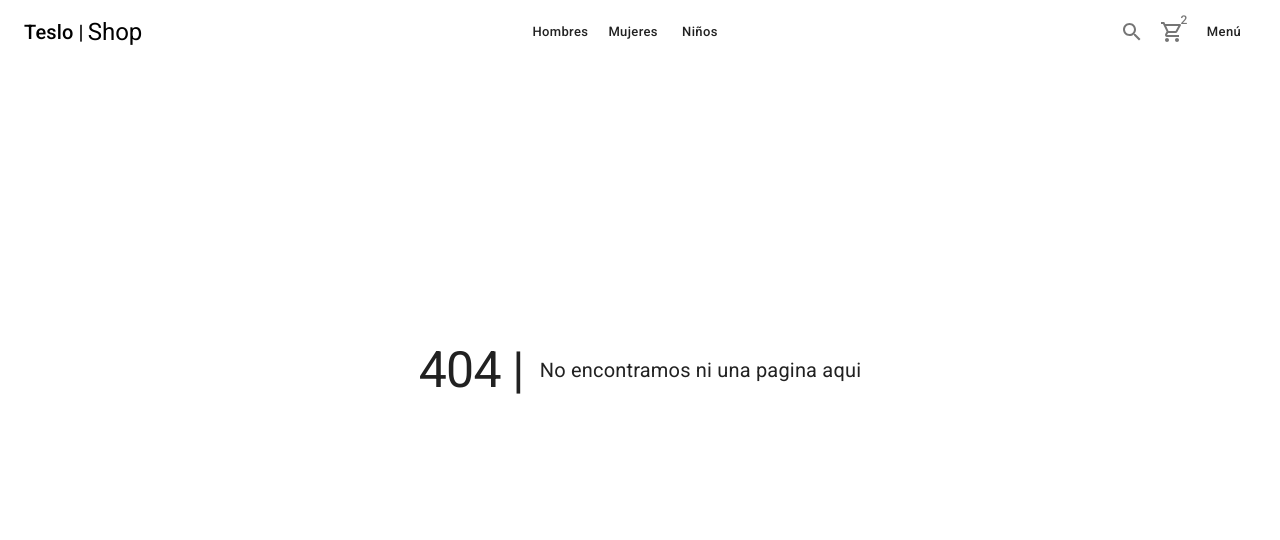
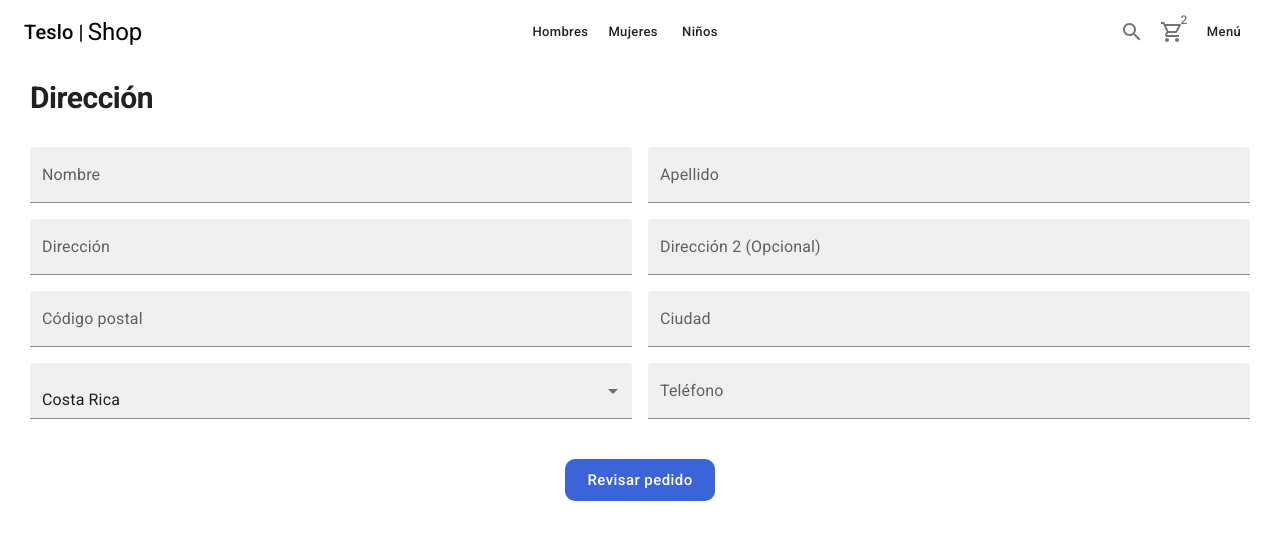
Before and after one commit to DanielHenryL/next-teslo-shop, a Next.js app: page /checkout/address in a window 1280 px wide. Before the commit this address had no page. Shown: the top 540 px of the page. Built offline with nearby package versions, Linux system fonts and the light colour scheme.

Commit message:
Formulario de direccion

```diff
--- /dev/null
+++ b/pages/checkout/address.tsx
@@ -0,0 +1,54 @@
+import { ShopLayout } from '@/components/layouts'
+import { Box, Button, FormControl, Grid, InputLabel, MenuItem, Select, TextField, Typography } from '@mui/material'
+
+const address = () => {
+  return (
+    <ShopLayout title={'Direccion'} pageDescription={'Confirmar direccion de usuario'}>
+        <Typography variant='h1' component={'h1'}>Dirección</Typography>
+        <Grid container spacing={2} sx={{ mt:2}}>
+            <Grid item xs={ 12 } sm={ 6 }>
+                <TextField label='Nombre' variant='filled' fullWidth></TextField>
+            </Grid>
+            <Grid item xs={ 12 } sm={ 6 }>
+                <TextField label='Apellido' variant='filled' fullWidth></TextField>
+            </Grid>
+            <Grid item xs={ 12 } sm={ 6 }>
+                <TextField label='Dirección' variant='filled' fullWidth></TextField>
+            </Grid>
+            <Grid item xs={ 12 } sm={ 6 }>
+                <TextField label='Dirección 2 (Opcional)' variant='filled' fullWidth></TextField>
+            </Grid>
+            <Grid item xs={ 12 } sm={ 6 }>
+                <TextField label='Código postal' variant='filled' fullWidth></TextField>
+            </Grid>
+            <Grid item xs={ 12 } sm={ 6 }>
+                <TextField label='Ciudad' variant='filled' fullWidth></TextField>
+            </Grid>
+            <Grid item xs={ 12 } sm={ 6 }>
+                <FormControl fullWidth>
+                    <Select
+                        variant='filled'
+                        label='País'
+                        value={1}
+                    >
+                        <MenuItem value={1}>Costa Rica</MenuItem>
+                        <MenuItem value={2}>Honduras</MenuItem>
+                        <MenuItem value={3}>El salvador</MenuItem>
+                        <MenuItem value={4}>Mexico</MenuItem>
+                    </Select>
+                </FormControl>
+            </Grid>
+            <Grid item xs={ 12 } sm={ 6 }>
+                <TextField label='Teléfono' variant='filled' fullWidth></TextField>
+            </Grid>
+        </Grid>
+        <Box sx={{ mt:5 , display:'flex', justifyContent:'center'}}>
+            <Button color='secondary' className='circular-btn' size='large'>
+                Revisar pedido
+            </Button>
+        </Box>
+    </ShopLayout>
+  )
+}
+
+export default address
```
